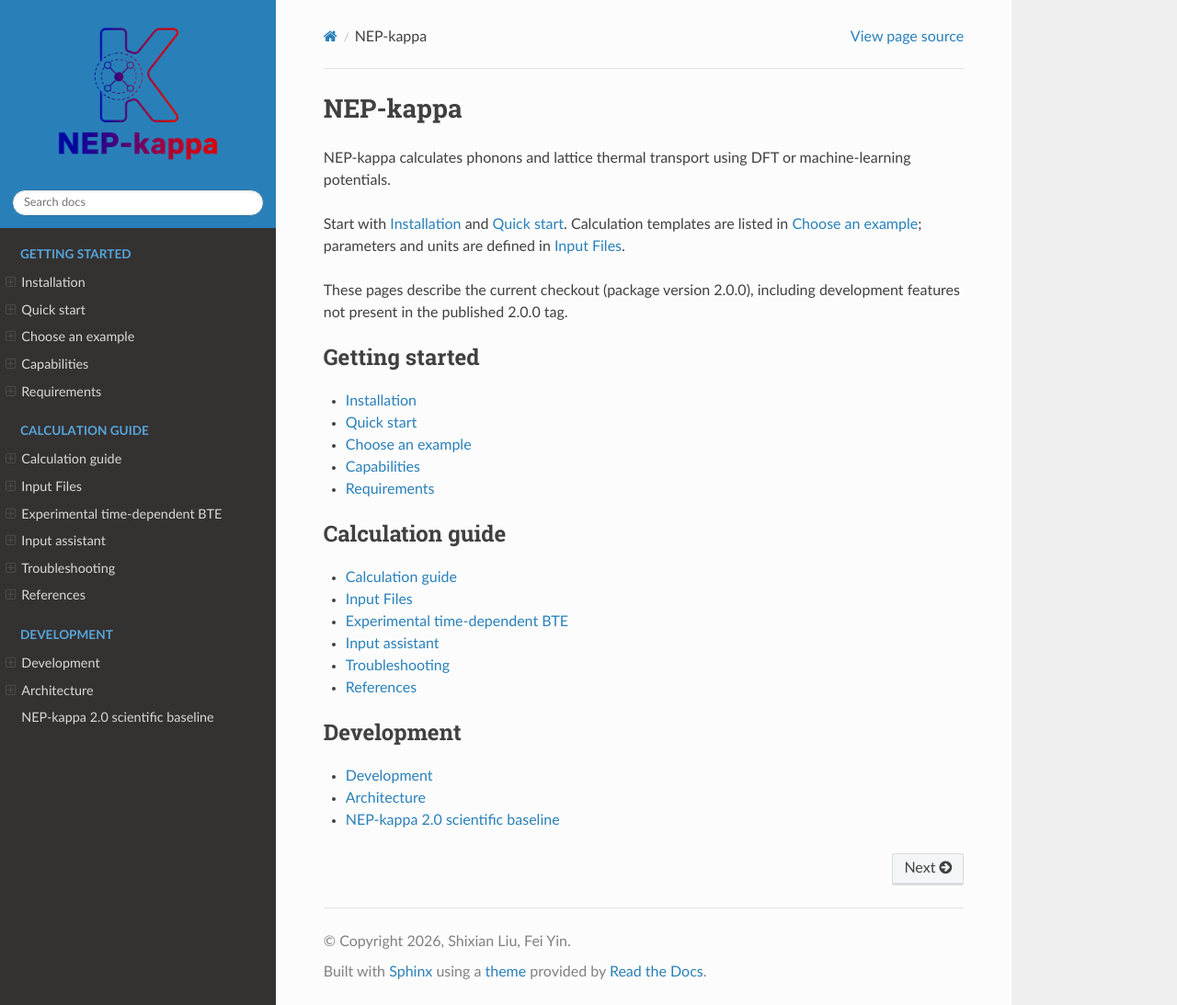
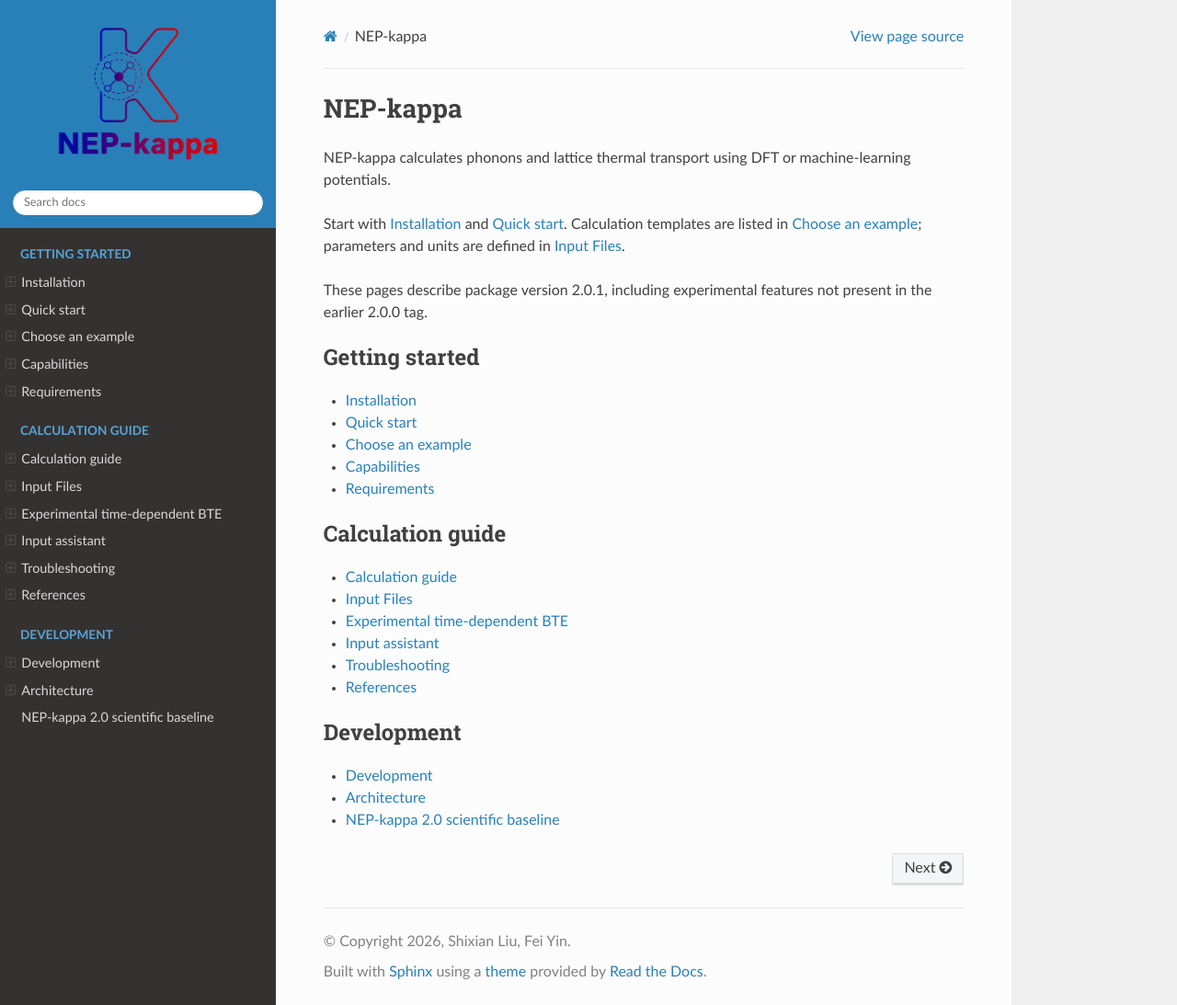
Before and after one commit to lyushisyan/NEP-kappa, a Sphinx documentation site: the page built from docs/source/index.rst, in a window 1280 px wide and 1093 px high. Shown: the whole window at 92% size. Built offline with Sphinx 7.4.7 and the Read the Docs theme 3.1.0, drawn with Linux system fonts in a browser that asks for light colours.

Commit message:
Prepare NEP-kappa v2.0.1 release

```diff
--- a/docs/source/conf.py
+++ b/docs/source/conf.py
@@ -12,7 +12,7 @@
 project = "NEP-kappa"
 copyright = "2026, Shixian Liu, Fei Yin"
 author = "Shixian Liu, Fei Yin"
-release = "2.0.0"
+release = "2.0.1"
 
 # -- General configuration ---------------------------------------------------
 
--- a/docs/source/index.rst
+++ b/docs/source/index.rst
@@ -7,8 +7,8 @@
 Start with :doc:`installation` and :doc:`starting`. Calculation templates are
 listed in :doc:`examples`; parameters and units are defined in :doc:`input_files`.
 
-These pages describe the current checkout (package version 2.0.0), including
-development features not present in the published 2.0.0 tag.
+These pages describe package version 2.0.1, including experimental features
+not present in the earlier 2.0.0 tag.
 
 .. toctree::
    :maxdepth: 1
--- a/docs/source/input_files.rst
+++ b/docs/source/input_files.rst
@@ -1,7 +1,7 @@
 Input Files
 =============
 
-NEP-kappa 2.0.0 uses YAML input files. Each YAML file describes one workflow by
+NEP-kappa 2.0.1 uses YAML input files. Each YAML file describes one workflow by
 grouping settings into the same stages used by the command line:
 
 - ``workflow``: high-level preset or an advanced custom stage plan
--- a/docs/source/troubleshooting.rst
+++ b/docs/source/troubleshooting.rst
@@ -28,7 +28,7 @@
 relaxed input structure.
 
 Use the source and executable from the same installation. An editable install
-follows local changes even when the displayed version remains 2.0.0. Supported
+follows local changes even when the displayed version number is unchanged. Supported
 keys are listed in :doc:`input_files`.
 
 ``phono3py`` option errors
--- a/pyproject.toml
+++ b/pyproject.toml
@@ -4,7 +4,7 @@
 
 [project]
 name = "nepkappa"
-version = "2.0.0"
+version = "2.0.1"
 description = "NEP-assisted workflow for lattice thermal conductivity calculations."
 readme = "README.md"
 requires-python = ">=3.9"
--- a/src/nepkappa/__init__.py
+++ b/src/nepkappa/__init__.py
@@ -1,3 +1,3 @@
 """NEP-kappa public package API."""
 
-__version__ = "2.0.0"
+__version__ = "2.0.1"
```
Also changed, not shown: CHANGELOG.md (+13 -0 lines), README.md (+1 -1 lines).
